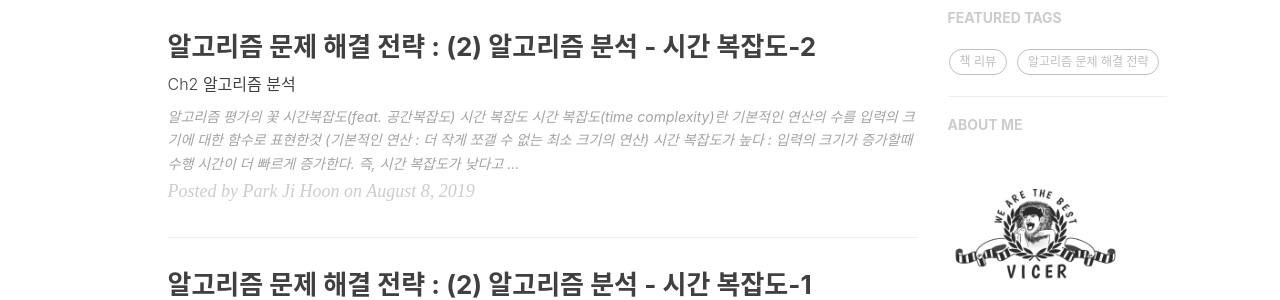
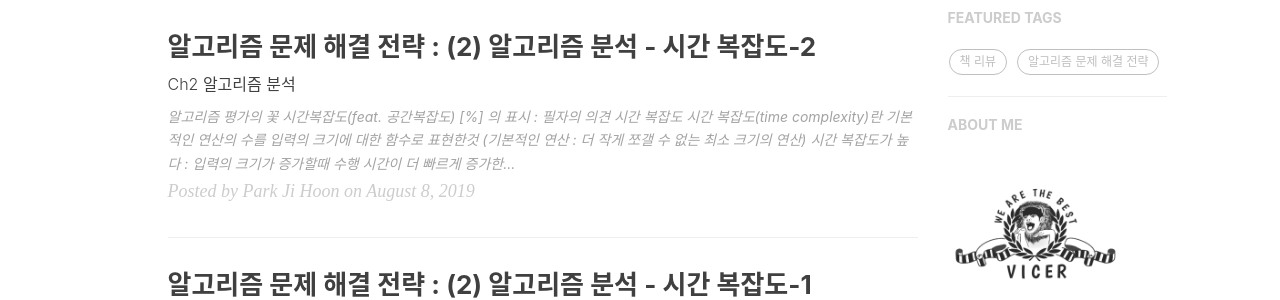
Before and after one commit to ggoowlgns/ggoowlgns.github.io, a Jekyll site: the page built from index.html, in a window 1280 px wide. Shown: the part 418-718 px from the top of the page. Built offline with Jekyll 4.4.1, drawn with Linux system fonts in a browser that asks for light colours; nearby versions of some CDN libraries; the list of posts is cut into pages by our own code; comment, search, counter and statistics services are not loaded; part of the change alters nothing that is shown.

```diff
--- a/_includes/head.html
+++ b/_includes/head.html
@@ -62,6 +62,7 @@
 
     <!-- ga & ba script hoook -->
     {% if site.google_analytics_id %}
+    <script src='https://cdnjs.cloudflare.com/ajax/libs/mathjax/2.7.2/MathJax.js?config=TeX-MML-AM_CHTML'></script>
     <script>
     // google analytics
       (function(i,s,o,g,r,a,m){i['GoogleAnalyticsObject']=r;i[r]=i[r]||function(){
--- a/_posts/2019-08-08-algorithm_2_1-post.md
+++ b/_posts/2019-08-08-algorithm_2_1-post.md
@@ -12,6 +12,7 @@ tags:
 
 ---
 > 알고리즘 평가의 꽃 시간복잡도(feat. 공간복잡도)
+[%] 의 표시 : 필자의 의견
 
 ## 시간 복잡도
 시간 복잡도(time complexity)란 기본적인 연산의 수를 입력의 크기에 대한 함수로 표현한것 (기본적인 연산 : 더 작게 쪼갤 수 없는 최소 크기의 연산)
@@ -32,5 +33,8 @@ $$
 | $$movingAverage$$ | $$N$$ | $$O(N)$$ |
 | $$binarySearch$$ | $$lgN$$ | $$O(lgN)$$ |
 | $$selectMenu   (집합 덮개)$$ | $$NM2^M$$ | $$O(NM2^M)$$   `N, M미지수 but, 상수는 삭제` |
+
 * $$f(N,M) = N^2M + NlgM + NM^2 = O(N^2M + NM^2)$$ `빠르게 증가하는 것만 살아남음 (N,M 둘중 어느쪽이 빠르게 증가하는건지 판단 불가)`
 * $$f(N) = 42 = O(1)$$
+* O 표기법은 수행 시간의 상한을 나타내는 것 일뿐, 최악의 수행 시간은 아니다.
+* [%] 즉, 한 알고리즘에는
```
